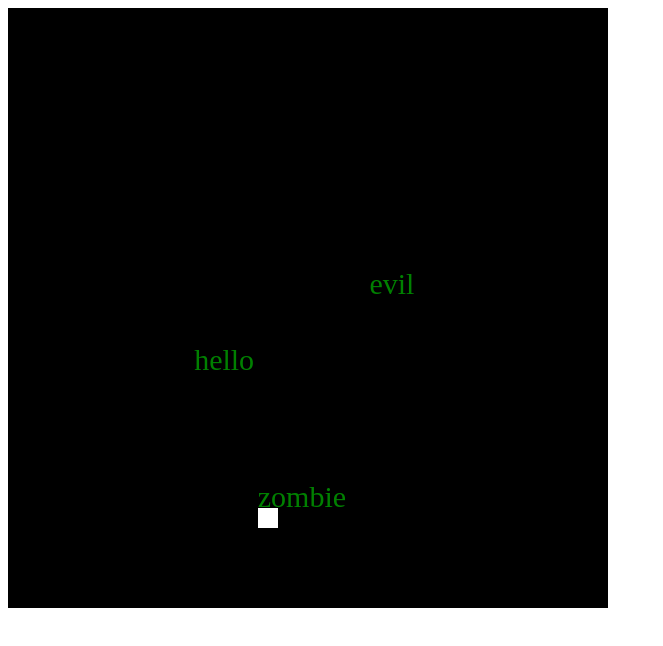
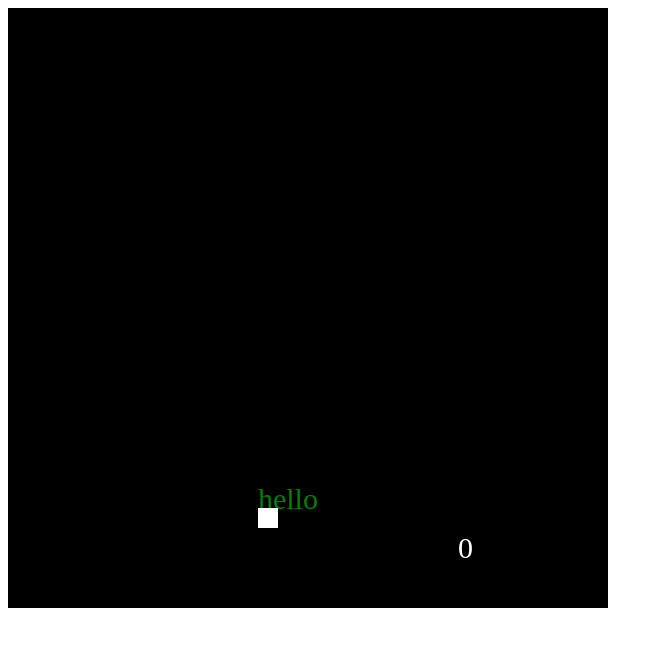
Before and after one commit to joshkbutts/typeEvil, a plain HTML site: page index.html in a window 1280 px wide. Shown: the whole page, without its empty margins (0-663 px from the left). Drawn offline with Linux system fonts and the light colour scheme.

Commit message:
added scoring, level count to add additional words

```diff
--- a/index.html
+++ b/index.html
@@ -13,7 +13,7 @@
     const canvas = document.getElementById('canvas');
     const ctx = canvas.getContext('2d');
 
-    const playerPosition = {x: 250, y: 500};
+    const playerPosition = { x: 250, y: 500 };
 
     const render = () => {
       ctx.clearRect(0, 0, 600, 600);
@@ -36,30 +36,43 @@
       ctx.fillStyle = 'white';
       ctx.fillText(state.currentInput, 20, 550);
 
+      // render score
+      ctx.fillStyle = 'white';
+      ctx.fillText(state.score, 450, 550)
+
       // render player
       ctx.fillRect(playerPosition.x, playerPosition.y, 20, 20);
     }
 
+    const allWords = [
+      { word: 'hello' },
+      { word: 'zombie' },
+      { word: 'evil' },
+      { word: 'resident' },
+      { word: 'typing' }
+    ]
+
+    let randomCoord = () => {
+      return Math.floor(Math.random() * 400) + 1
+    }
+
+    const spawnWords = () => {
+      for (let i = 0; i < state.level; i++) {
+        allWords[i].x = randomCoord()
+        allWords[i].y = randomCoord()
+        state.activeWords.push(allWords[i])
+      }
+    }
+
     var state = {
-      activeWords: [
-        {
-          word: 'hello',
-          x: 60,
-          y: 90
-        },
-        {
-          word: 'zombie',
-          x: 150,
-          y: 240
-        },
-        {
-          word: 'evil',
-          x: 500,
-          y: 20
-        }],
+      activeWords: [],
       selectedWord: undefined,
       currentInput: '',
+      score: 0,
+      level: 1
     }
+
+    spawnWords()
 
     document.addEventListener('keydown', event => {
       if (event.key === 'Backspace') {
@@ -72,13 +85,19 @@
       } else if (event.key.length > 1) {
         return false;
       }
-       else {
+      else {
         state.currentInput += event.key;
       }
 
       if (state.currentInput === state.selectedWord.word) {
         state.activeWords.splice(state.activeWords.indexOf(state.selectedWord), 1)
         state.currentInput = ''
+        state.score++
+      }
+
+      if (state.activeWords.length === 0) {
+        state.level++
+        spawnWords()
       }
 
       render()
@@ -91,7 +110,7 @@
         // move zombie near player.
         let xDist = playerPosition.x - word.x;
         let yDist = playerPosition.y - word.y;
-        let vectorDistance = Math.sqrt(xDist**2 + yDist**2);
+        let vectorDistance = Math.sqrt(xDist ** 2 + yDist ** 2);
         word.x += (xDist / vectorDistance);
         word.y += (yDist / vectorDistance);
       });
```
